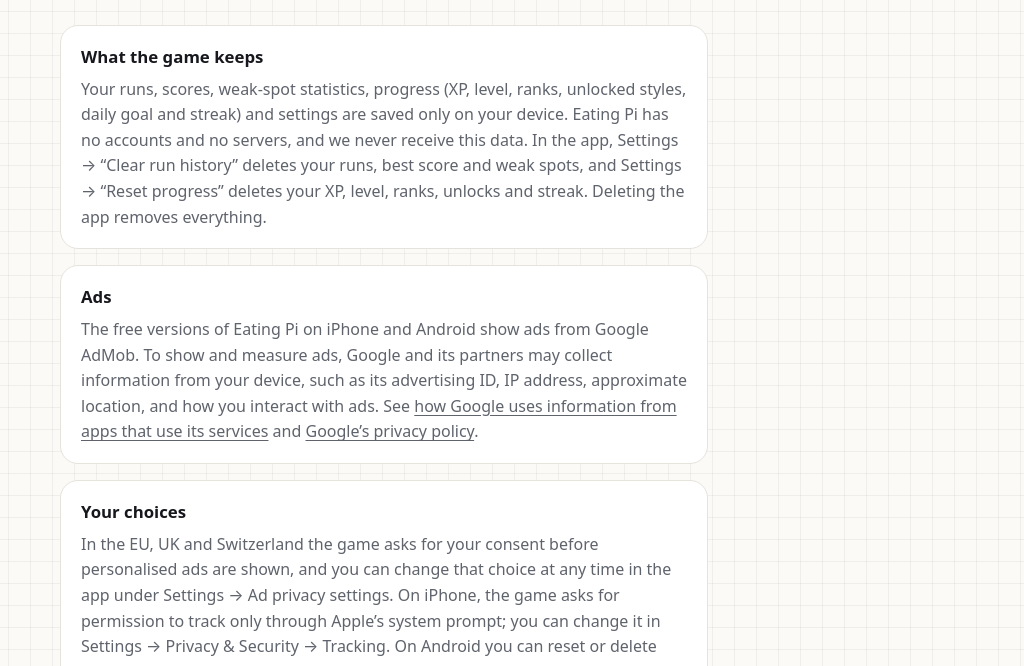
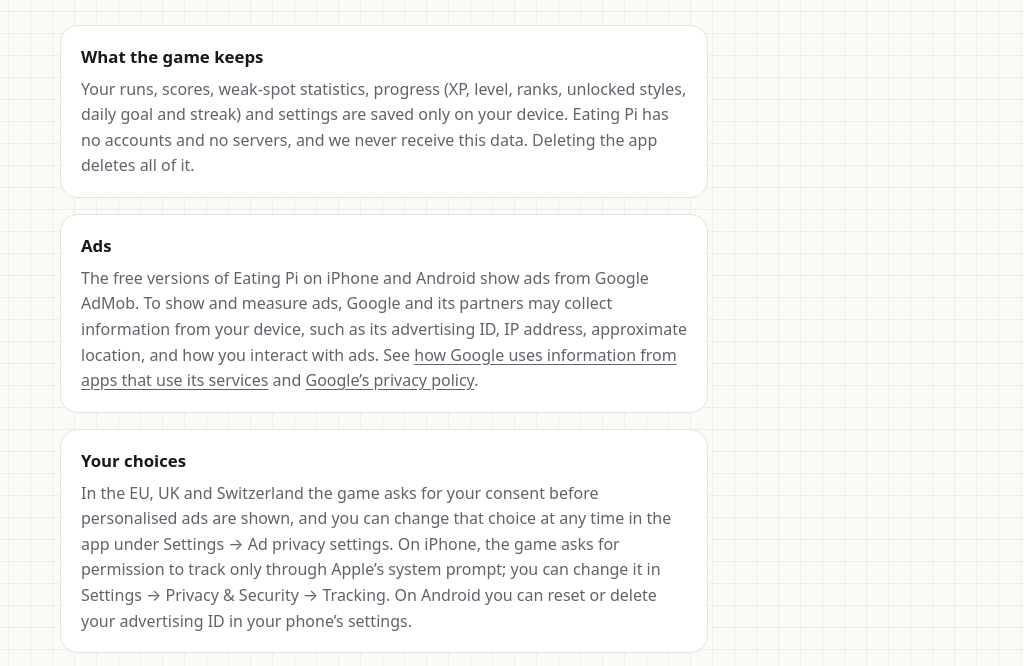
Before and after one commit to TastyBeBe/pi-deck-privacy, a plain HTML site: page index.html in a window 1280 px wide. Shown: the part 121-787 px from the top of the page, without its empty margins (256-1280 px from the left). Drawn offline with Linux system fonts and the light colour scheme.

Commit message:
Privacy: the in-app Clear/Reset buttons are gone; deleting the app deletes all data

```diff
--- a/index.html
+++ b/index.html
@@ -27,7 +27,7 @@
 
   <section>
     <h2>What the game keeps</h2>
-    <p>Your runs, scores, weak-spot statistics, progress (XP, level, ranks, unlocked styles, daily goal and streak) and settings are saved only on your device. Eating Pi has no accounts and no servers, and we never receive this data. In the app, Settings → “Clear run history” deletes your runs, best score and weak spots, and Settings → “Reset progress” deletes your XP, level, ranks, unlocks and streak. Deleting the app removes everything.</p>
+    <p>Your runs, scores, weak-spot statistics, progress (XP, level, ranks, unlocked styles, daily goal and streak) and settings are saved only on your device. Eating Pi has no accounts and no servers, and we never receive this data. Deleting the app deletes all of it.</p>
   </section>
 
   <section>
```
